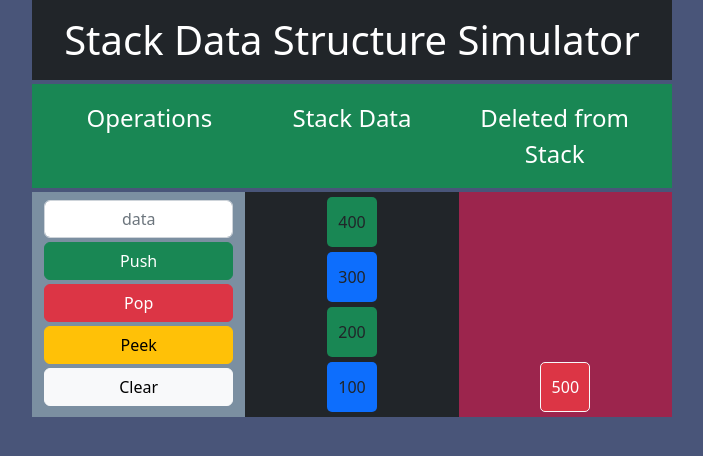
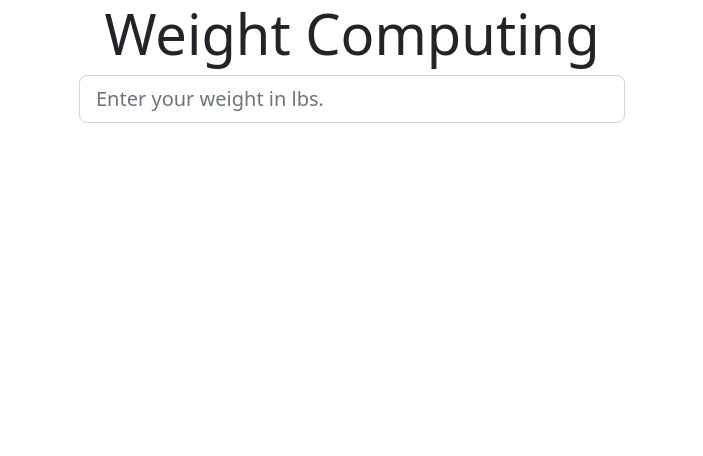
Before and after one commit to jarlybaaclo87/e25, a plain HTML site: page index.html in a window 1280 px wide. Shown: the whole page, without its empty margins (288-991 px from the left). Drawn offline with nearby package versions, Linux system fonts and the light colour scheme.

Commit message:
update index.html stack.js style.css

```diff
--- a/index.html
+++ b/index.html
@@ -6,43 +6,26 @@
     <meta name="viewport" content="width=device-width, initial-scale=1.0">
     <title>Stack Data Structure Simulator</title>
     <link href="https://cdn.jsdelivr.net/npm/bootstrap@5.2.3/dist/css/bootstrap.min.css" rel="stylesheet" integrity="sha384-rbsA2VBKQhggwzxH7pPCaAqO46MgnOM80zW1RWuH61DGLwZJEdK2Kadq2F9CUG65" crossorigin="anonymous">
-    <script src="https://cdn.jsdelivr.net/npm/bootstrap@5.2.3/dist/js/bootstrap.bundle.min.js" integrity="sha384-kenU1KFdBIe4zVF0s0G1M5b4hcpxyD9F7jL+jjXkk+Q2h455rYXK/7HAuoJl+0I4" crossorigin="anonymous"></script>
-    <script src="https://code.jquery.com/jquery-3.6.3.min.js" integrity="sha256-pvPw+upLPUjgMXY0G+8O0xUf+/Im1MZjXxxgOcBQBXU=" crossorigin="anonymous"></script>
+    <link href="/style.css" rel="stylesheet">
+    <script src="https://cdn.jsdelivr.net/npm/jquery@3.7.1/dist/jquery.min.js"></script>
+    <script src="//code.jquery.com/ui/1.12.1/jquery-ui.js"></script>
     <script src="stack.js"></script>
-    <link href="style.css" rel="stylesheet">
 </head>
 <body>
-    <div class="container col-sm-6">
-        <div class="row ">
-            <h1 class="display-7 p-3 mb-1 text-center text-bg-dark">Stack Data Structure Simulator</h1>
-        </div>
-        <div class="row text-bg-success p-3 mb-1">
-            <div class="col text-center fs-4">Operations</div>
-            <div class="col text-center fs-4">Stack Data</div>
-            <div class="col text-center fs-4">Deleted from Stack</div>
-        </div>
-        <div class="row bg-danger">
-
-            <div class="col bg-7B8FA1">
-                <div class="d-grid gap-1 col mx-auto">
-                    <input type="text" class="form-control text-center mt-2" placeholder="data" aria-label="data">
-                    <button class="btn btn-success" type="button">Push</button>
-                    <button class="btn btn-danger" type="button">Pop</button>
-                    <button class="btn btn-warning" type="button">Peek</button>
-                    <button class="btn btn-light" type="button">Clear</button>
-                </div>
-            </div>
-            <div id="stack" class="d-block justify-content-center col bg-dark">
-
-            </div>
-            <div class="col popped bg-9C254D">
-                <div class="row pop text-bg-danger border border-light">
-                    500
+    <div class="container">
+        <div class="row">
+            <div class="col-md-6 offset-md-3">
+                <h1 class="display-4 text-center">Weight Computing</h1>
+                <form action="">
+                    <div class="form-group mb-2">
+                        <input type="number" name="lbsInput" id="lbsInput" placeholder="Enter your weight in lbs." class="form-control form-control-lg">
+                    </div>
+                </form>
+                <div id="result">
+                    <!-- <script>renderDiv();</script> -->
                 </div>
             </div>
         </div>
-
-
     </div>
 </body>
 </html>
--- a/stack.js
+++ b/stack.js
@@ -1,23 +1,17 @@
-
 class Stack {
     constructor() {
         this.items = []
         this.count = 0
-
     }
-
     // Add element to top of stack
-    push(element) {
-        this.items[this.count] = element
-        let push_res=`${element}`; //console.log(`added to ${this.count}`);
-        this.count += 1;
-        let count=this.count -1;
-        //return [push_res,count];
-        return [push_res, count];
+    push(Element){
+        this.items[this.count] = Element
+        console.log(`${Element} added to ${this.count}`)
+        this.count += 1
+        return this.count - 1
     }
-
-    // Return and remove top element in stack
-    // Return undefined if stack is empty
+   //  Return and remove top element in stack
+   // Return undefined if is empty
    pop() {
     if(this.count == 0) return undefined
     let deleteItem = this.items[this.count - 1]
@@ -25,14 +19,13 @@ class Stack {
     console.log(`${deleteItem} removed`)
     return deleteItem
    }
-
    // Check top element in stack
    peek() {
     console.log(`Top element is ${this.items[this.count - 1]}`)
     return this.items[this.count - 1]
    }
 
-    // Check if stack is empty
+   // Check  if stack is empty
    isEmpty() {
     console.log(this.count == 0 ? 'Stack is empty' : 'Stack is NOT empty')
     return this.count == 0
@@ -44,29 +37,40 @@ class Stack {
     return this.count
    }
 
-    // Print elements in stack
+   // Print element in stack
    print() {
      let str = ''
-        for(let i = 0; i < this.count; i++) {
+     for(let i = 0; i < this.count; i++){
             str += this.items[i] + ' '
      }
      return str
    }
 
    // Clear stack
-    clear() {
+   clear(){
     this.items = []
     this.count = 0
-        console.log('Stack cleared..')
+    console.log(`Stack cleared..`)
     return this.items
    }
 }
 
 const stack = new Stack()
+stack.isEmpty()
 
-$(document).ready(function(){
-    $("#stack").prepend(`<div class="row bg-primary push">${stack.push(100)[0]}</div>`);
-    $("#stack").prepend(`<div class="row bg-success push">${stack.push(200)[0]}</div>`);
-    $("#stack").prepend(`<div class="row bg-primary push">${stack.push(300)[0]}</div>`);
-    $("#stack").prepend(`<div class="row bg-success push">${stack.push(400)[0]}</div>`);
-});
+stack.push(100)
+stack.push(200)
+
+stack.peek()
+stack.push(300)
+
+console.log(stack.print())
+
+stack.pop()
+stack.pop()
+
+stack.clear()
+
+console.log(stack.print())
+stack.size()
+stack.isEmpty()
--- a/style.css
+++ /dev/null
@@ -1,32 +0,0 @@
-body{
-    background-color: #495579;
-}
-#stack{
-    align-items: center;
-}
-.push, .pop{
-   width: 50px;
-   height: 50px;
-   border-radius: 5px;
-   margin:  5px auto;
-   align-content: center;
-   justify-content: center;
-}
-.pop{
-    width: 50px;
-    height: 50px;
-    border-radius: 5px;
-
-
-}
- .popped{
-    display: flex;
-    justify-content: flex-end;
-    flex-direction: column;
- }
-.bg-7B8FA1{
-    background-color: #7B8FA1;
-}
-.bg-9C254D{
-    background-color: #9C254D;
-}
```
Lines whose indentation alone changed are shown as unchanged.
